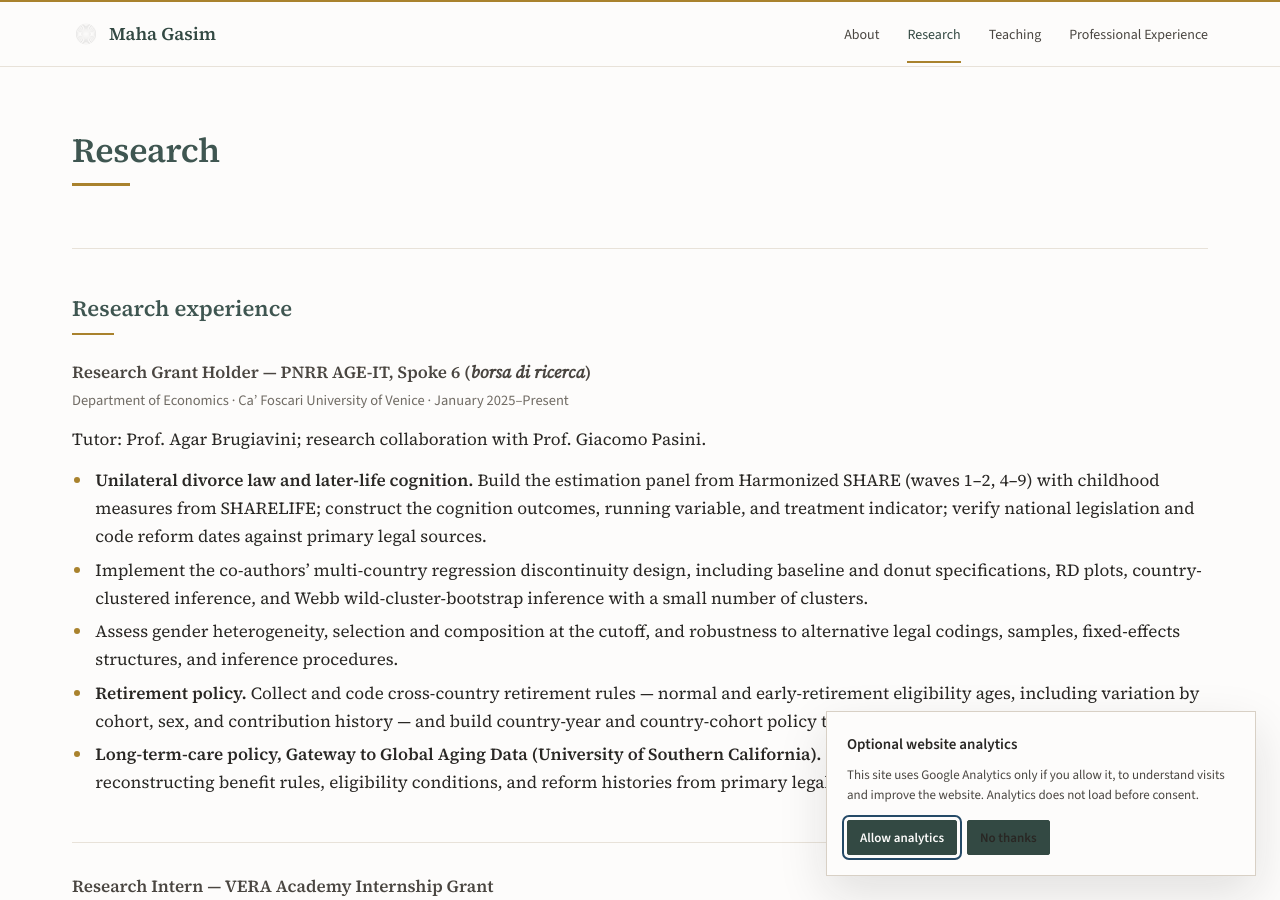
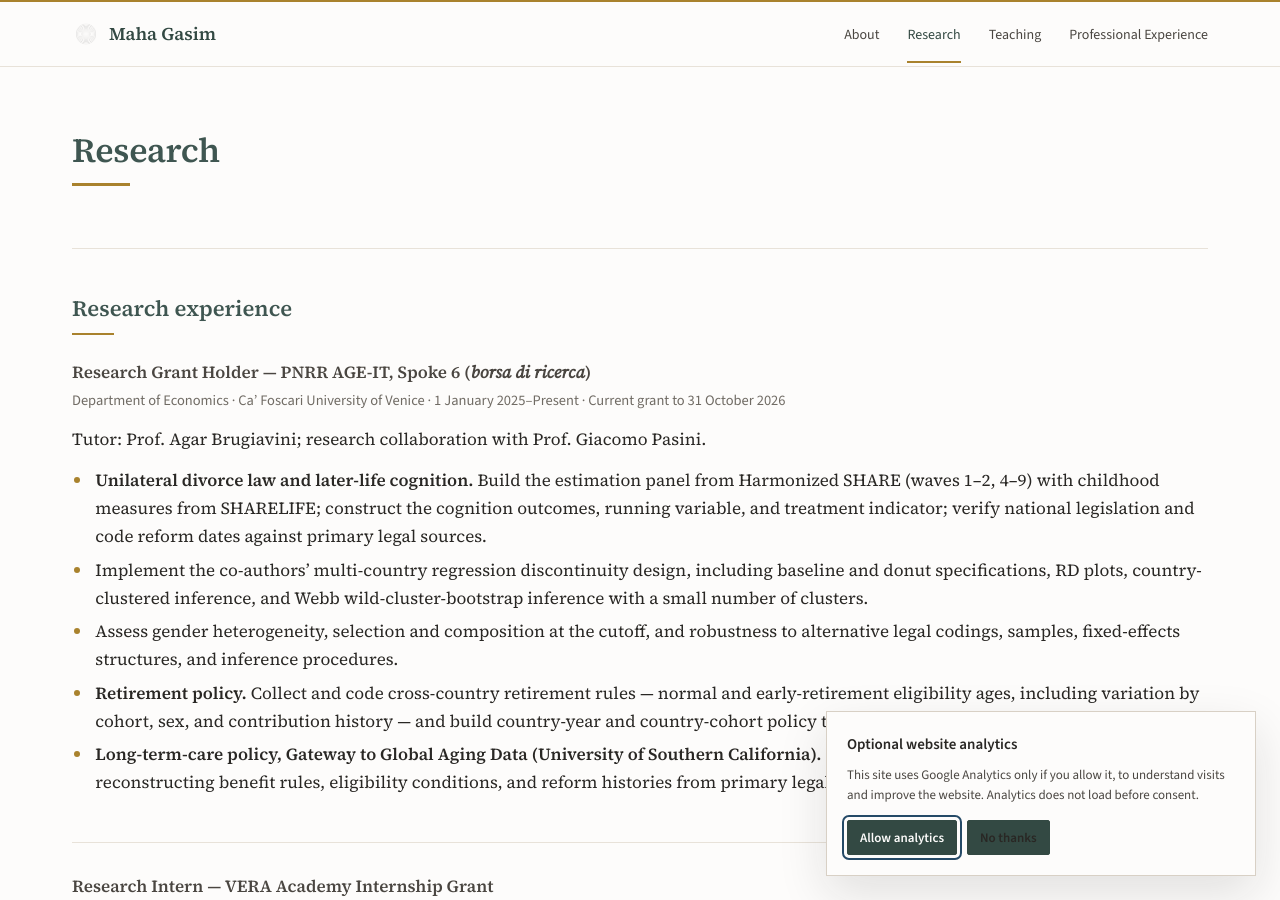
Before and after one commit to mahagasim/mahagasim.github.io, a Jekyll site: the page built from research.md, in a window 1280 px wide and 900 px high. Built offline with Jekyll 4.4.1, drawn with Linux system fonts in a browser that asks for light colours.

Commit message:
Use exact documented research dates

```diff
--- a/research.md
+++ b/research.md
@@ -10,7 +10,7 @@ description: Research experience, work in progress, and Gateway to Global Aging
 
 <div class="entry">
   <h3>Research Grant Holder — PNRR AGE-IT, Spoke 6 (<em>borsa di ricerca</em>)</h3>
-  <p class="entry-meta">Department of Economics · Ca’ Foscari University of Venice · January 2025–Present</p>
+  <p class="entry-meta">Department of Economics · Ca’ Foscari University of Venice · 1 January 2025–Present · Current grant to 31 October 2026</p>
   <p>Tutor: Prof. Agar Brugiavini; research collaboration with Prof. Giacomo Pasini.</p>
   <ul>
     <li><strong>Unilateral divorce law and later-life cognition.</strong> Build the estimation panel from Harmonized SHARE (waves 1–2, 4–9) with childhood measures from SHARELIFE; construct the cognition outcomes, running variable, and treatment indicator; verify national legislation and code reform dates against primary legal sources.</li>
```
